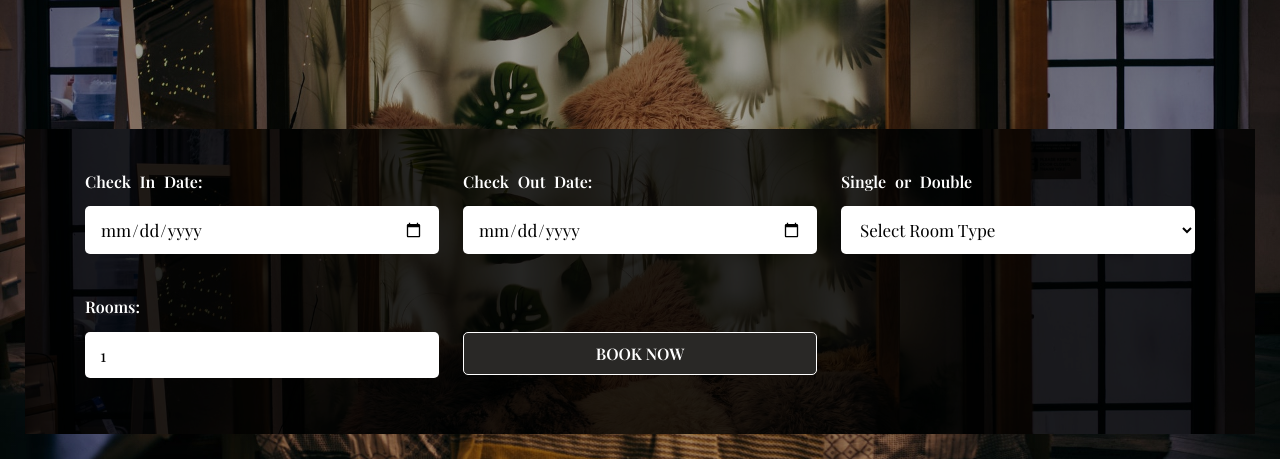
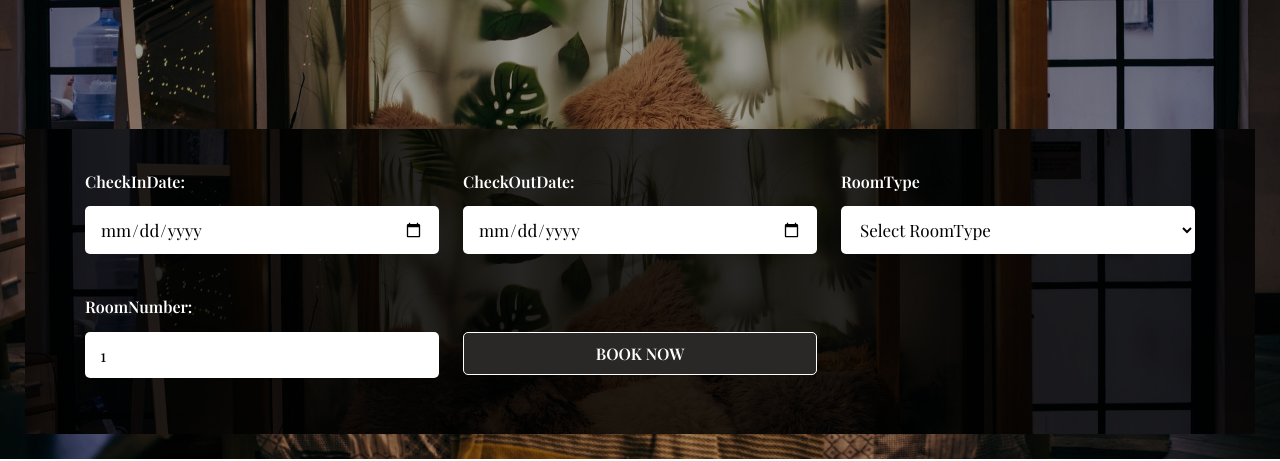
Before and after one commit to Saad-Itani/351-Project, a plain HTML site: page Website/templates/rooms.html in a window 1280 px wide. Shown: the part 341-802 px from the top of the page. Drawn offline with nearby package versions, Linux system fonts and the light colour scheme; files whose address does not match are found by name.

Commit message:
Update rooms.html

```diff
--- a/Website/templates/rooms.html
+++ b/Website/templates/rooms.html
@@ -33,24 +33,24 @@
             <div class = "book">
                 <form class = "book-form">
                     <div class = "form-item">
-                        <label for = "checkin-date">Check In Date: </label>
+                        <label for = "checkin-date">CheckInDate: </label>
                         <input type = "date" id = "chekin-date">
                     </div>
                     <div class = "form-item">
-                        <label for = "checkout-date">Check Out Date: </label>
+                        <label for = "checkout-date">CheckOutDate: </label>
                         <input type = "date" id = "chekout-date">
                     </div>
                     <div class = "form-item">
-                        <label for = "adult">Single or Double </label>
+                        <label for = "adult">RoomType </label>
                         <select id="adult">
-                            <option value="country">Select Room Type</option>
+                            <option value="country">Select RoomType</option>
                             <option value="country">Single</option>
                             <option value="country">Double</option>
 
                         </select>
                     </div>
                     <div class = "form-item">
-                        <label for = "rooms">Rooms: </label>
+                        <label for = "rooms">RoomNumber: </label>
                         <input type = "number" min = "1" value = "1" id = "rooms">
                     </div>
                     <div class = "form-item">
```
